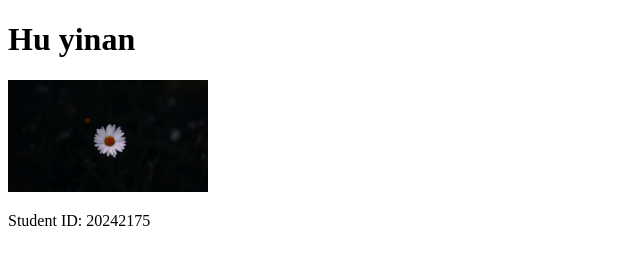
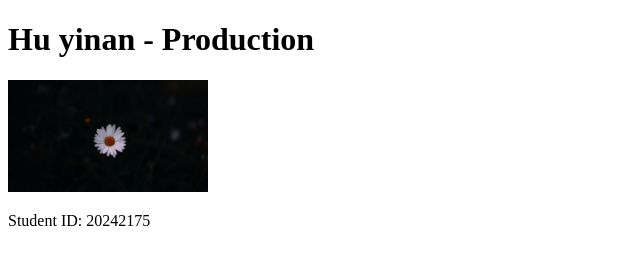
Before and after one commit to Hll-l/lab07-auto-deploy, a plain HTML site: page html/index.html in a window 1280 px wide. Shown: the whole page, without its empty margins (0-640 px from the left). Drawn offline with Linux system fonts and the light colour scheme.

Commit message:
Update title and header for production version

```diff
--- a/html/index.html
+++ b/html/index.html
@@ -1,10 +1,10 @@
 <!DOCTYPE html>
 <html>
 <head>
-  <title>Huyinan</title>
+ <title>Huyinan Production</title>
 </head>
 <body>
-  <h1>Hu yinan</h1>
+  <h1>Hu yinan - Production</h1>
   <img src="profile.jpg" width="200">
   <p>Student ID: 20242175</p>
 </body>
```
